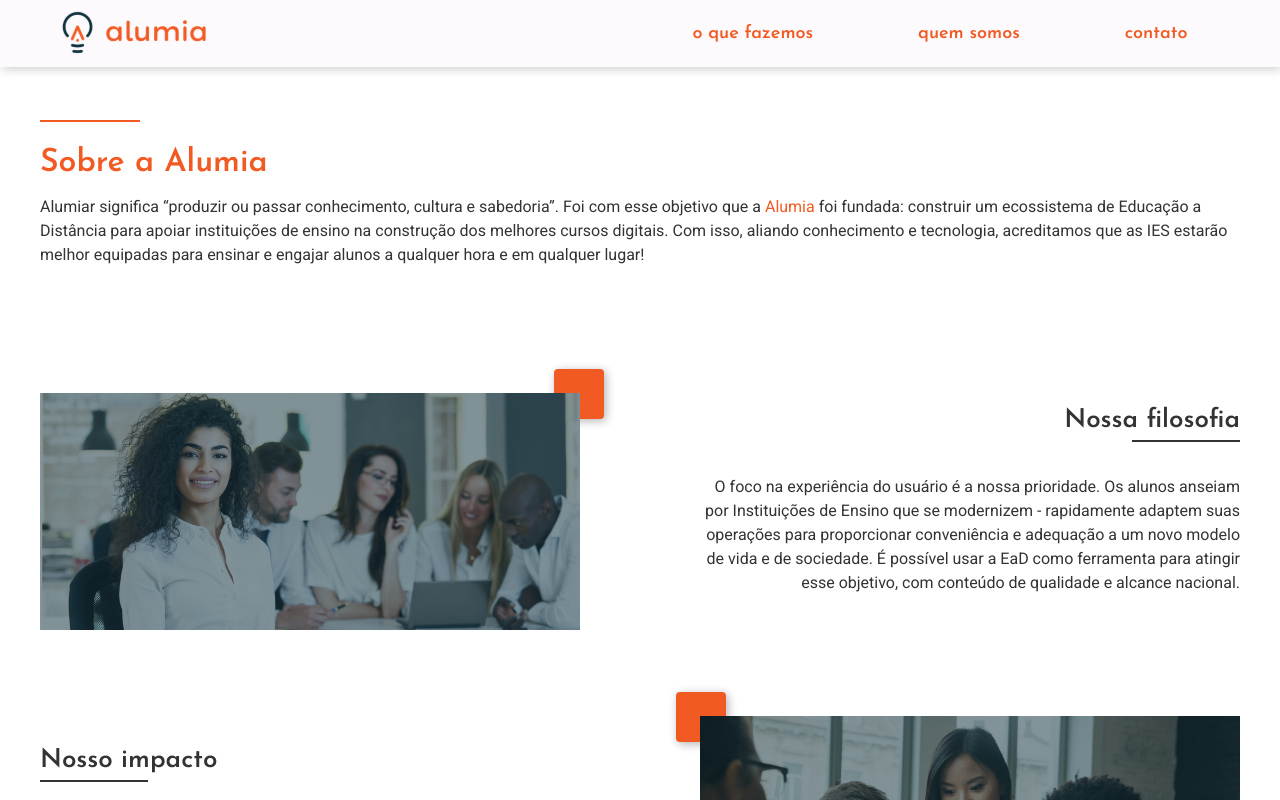
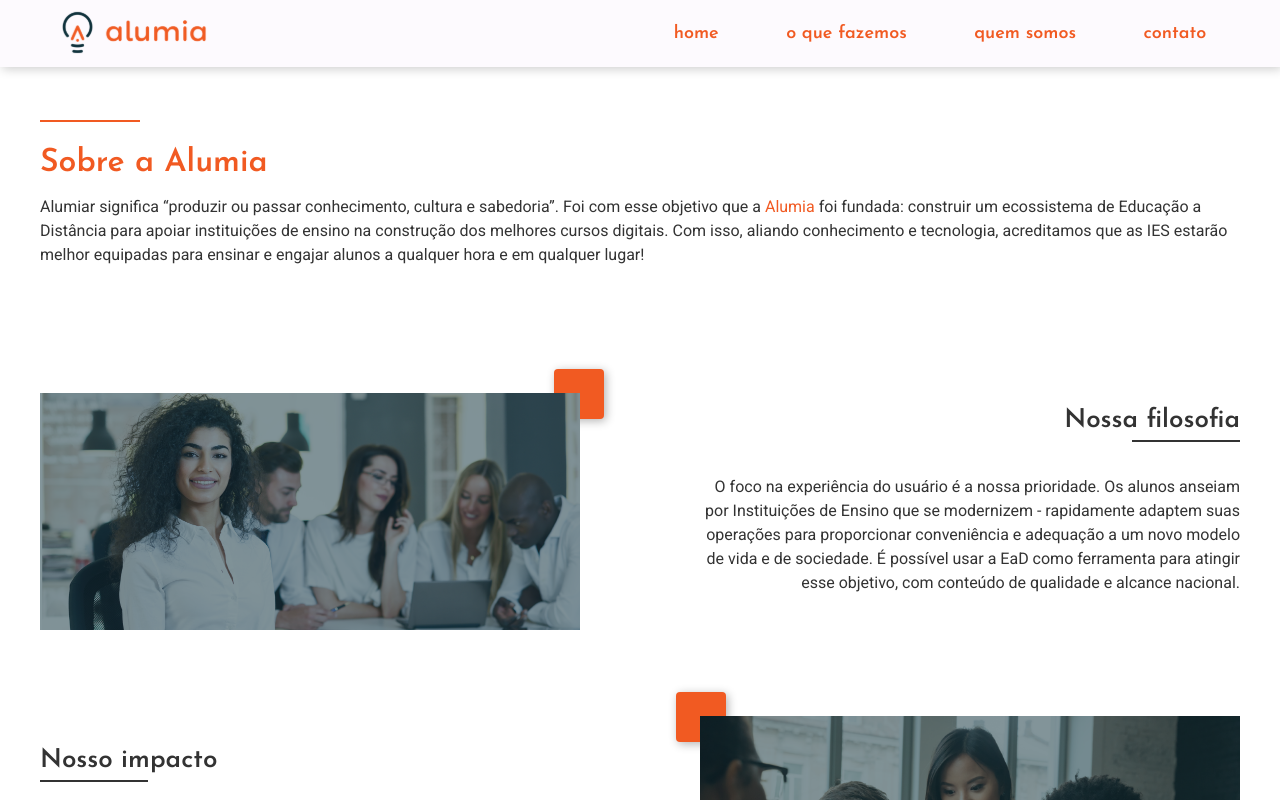
Before and after one commit to AlumiaOPM/alumia.online, a Next.js app: page /quem-somos in a window 1280 px wide. Shown: the top 800 px of the page. Built offline with nearby package versions, Linux system fonts and the light colour scheme.

Commit message:
Fixing menu CTA

```diff
--- a/components/Header/index.jsx
+++ b/components/Header/index.jsx
@@ -6,7 +6,7 @@ import {
   IconButton,
   List,
   ListItem,
-  ListItemIcon,
+  Button,
   ListItemText
 } from '@material-ui/core';
 import { Menu } from '@material-ui/icons';
@@ -50,6 +50,7 @@ export default function Header(props) {
           </div>
 
           <div className={styles.menuDesktop}>
+            <Link href="/">home</Link>
             <Link href={"/o-que-fazemos"}>o que fazemos</Link>
             <Link href={"/quem-somos"}>quem somos</Link>
             <a
@@ -67,19 +68,24 @@ export default function Header(props) {
             <List className={styles.list}>
               <Link href="/">
                 <ListItem button>
-                  <ListItemText primary="home"/>
+                  <ListItemText primary="Home"/>
                 </ListItem>
               </Link>
               <Link href="/o-que-fazemos">
                 <ListItem button>
-                  <ListItemText primary="o que fazemos" />
+                  <ListItemText primary="O que fazemos" />
                 </ListItem>
               </Link>
-              <Link href="/">
+              <Link href="/quem-somos">
                 <ListItem button>
-                  <ListItemText primary="contato" />
+                  <ListItemText primary="Quem somos" />
                 </ListItem>
               </Link>
+              <a onClick={() => store.dispatch({type:"openPopup"})}>
+                <ListItem button>
+                  <ListItemText primary="Contato" />
+                </ListItem>
+              </a>
             </List>
           </Drawer>
         </Section>
```
